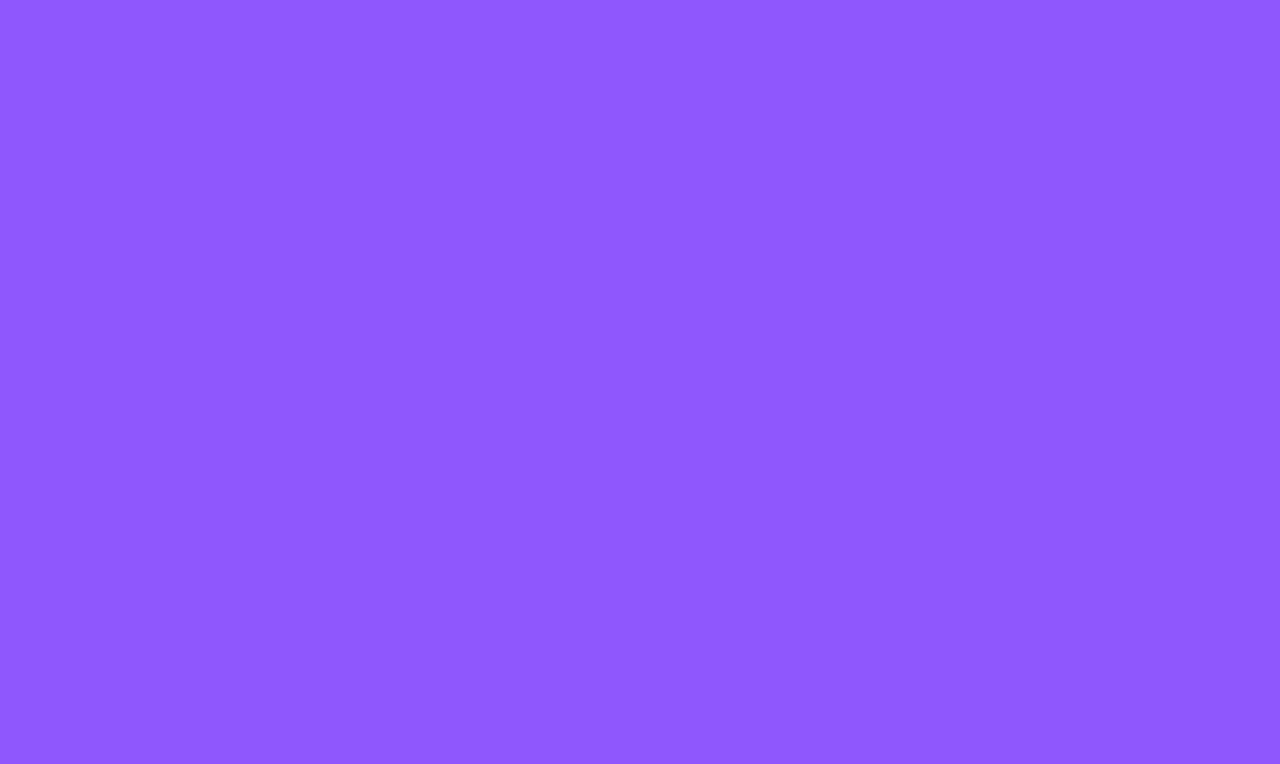
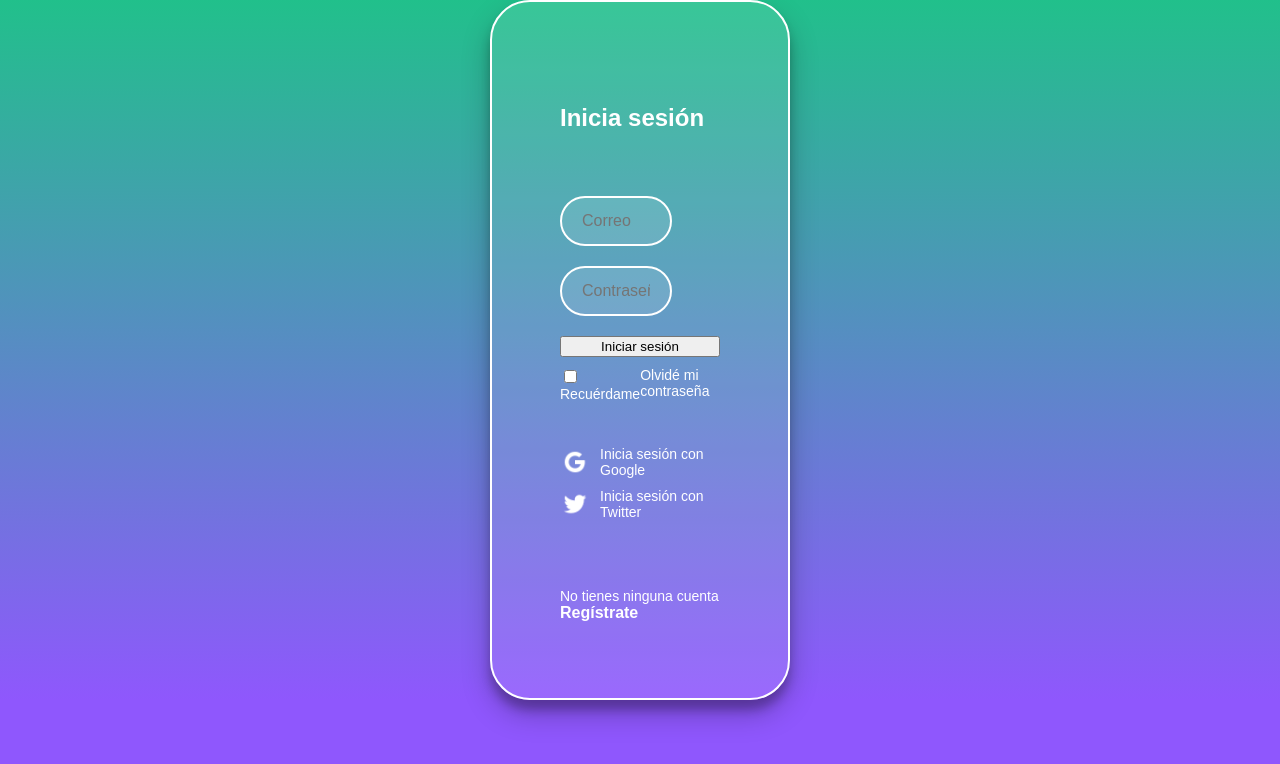
Before and after one commit to jprietor13/curso-react-router-redux, a React app: page /login in a window 1280 px wide. Shown: the top 764 px of the page. Built offline with nearby package versions, Linux system fonts and the light colour scheme; a web font is replaced by a local one.

Commit message:
feat: Component Login and add historyApiFallback

```diff
--- /dev/null
+++ b/src/assets/styles/components/Login.scss
@@ -0,0 +1,65 @@
+.login {
+    background-image: linear-gradient(#21c08b, #8f57fd);
+    display: flex;
+    align-items: center;
+    flex-direction: column;
+    justify-content: center;
+    padding: 0px 30px;
+    min-height: calc(100vh - 200px); /* El ancho será igual al tamaño de todo el height menos 200px (100px del header + 100px del footer) */
+}
+.login__container {
+    background-color: rgba(255,255,255,0.1);
+    border: 2px solid white;
+    border-radius: 40px;
+    box-shadow: 0 14px 28px rgba(0,0,0,0.25), 0 10px 10px rgba(0,0,0,0.22);
+    color: white;
+    display: flex;
+    flex-direction: column;
+    justify-content: space-around;
+    min-height: 700px;
+    padding: 60px 68px 40px;
+    width: 300px;
+}
+.login__container--form {
+    display: flex;
+    flex-direction: column;
+}
+.login__container--form label {
+    font-size: 14px;
+}
+.login__container--remember-me {
+    color: white;
+    display: flex;
+    justify-content: space-between;
+    margin-top: 10px;
+}
+.login__container--remember-me a {
+    color: white;
+    font-size: 14px;
+    text-decoration: none;
+}
+.login__container--remember-me a:hover {
+    text-decoration: underline;
+}
+.login__container--social-media > div {
+    align-items: center;
+    display: flex;
+    font-size: 14px;
+    margin-bottom: 10px;
+}
+.login__container--social-media > div > img {
+    margin-right: 10px;
+    width: 30px;
+}
+.login__container--register {
+    font-size: 14px;
+}
+.login__container--register a {
+    color: white;
+    font-weight: bold;
+    font-size: 16px;
+    text-decoration: none;
+}
+.login__container--register a:hover {
+    text-decoration: underline;
+}
--- /dev/null
+++ b/src/containers/Login.jsx
@@ -0,0 +1,32 @@
+import React from 'react';
+import googleIcon from '../assets/images/google-icon.png';
+import twitterIcon from '../assets/images/twitter-icon.png';
+import '../assets/styles/components/Login.scss';
+
+const Login = () => {
+    return(
+        <section className="login">
+            <section className="login__container">
+                <h2>Inicia sesión</h2>
+                <form className="login__container--form">
+                    <input className="input" type="text" placeholder="Correo" />
+                    <input className="input" type="password" placeholder="Contraseña" />
+                    <button className="button">Iniciar sesión</button>
+                    <div className="login__container--remember-me">
+                        <label>
+                            <input type="checkbox" id="cbox1" value="first_checkbox" />Recuérdame
+                        </label>
+                    <a href="/">Olvidé mi contraseña</a>
+                    </div>
+                </form>
+                <section className="login__container--social-media">
+                    <div><img src={googleIcon} /> Inicia sesión con Google</div>
+                    <div><img src={twitterIcon}/> Inicia sesión con Twitter</div>
+                </section>
+                <p className="login__container--register">No tienes ninguna cuenta <a href="">Regístrate</a></p>
+            </section>
+        </section>
+    );
+}
+
+export default Login;
--- a/src/routes/App.js
+++ b/src/routes/App.js
@@ -1,11 +1,13 @@
 import React from 'react';
 import { BrowserRouter, Route } from 'react-router-dom';
-import Home from '../containers/Home'
+import Home from '../containers/Home';
+import Login from '../containers/Login';
 
 const App = () => {
     return(
         <BrowserRouter>
             <Route exact path="/" component={Home} />
+            <Route exact path="/login" component={Login}/>
         </BrowserRouter>
     )
 }
--- a/webpack.config.js
+++ b/webpack.config.js
@@ -51,6 +51,9 @@
             }
         ],
     },
+    devServer: {
+        historyApiFallback: true,
+    },
     plugins: [ //plugins necesarios
         new HtmlWebpackPlugin({//nueva referencia a HtmlWebPackPlugin
             template: './public/index.html',
```
